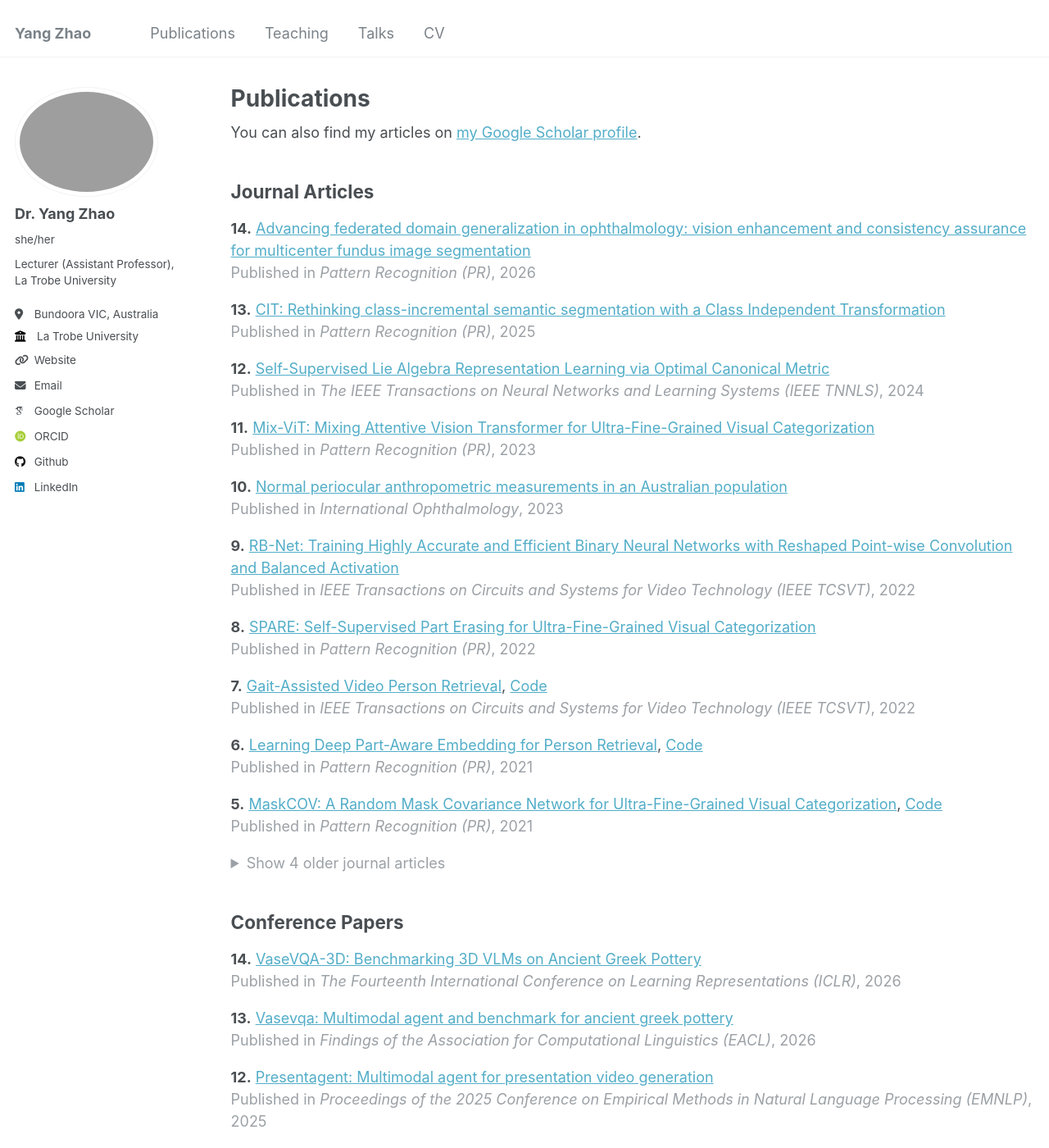
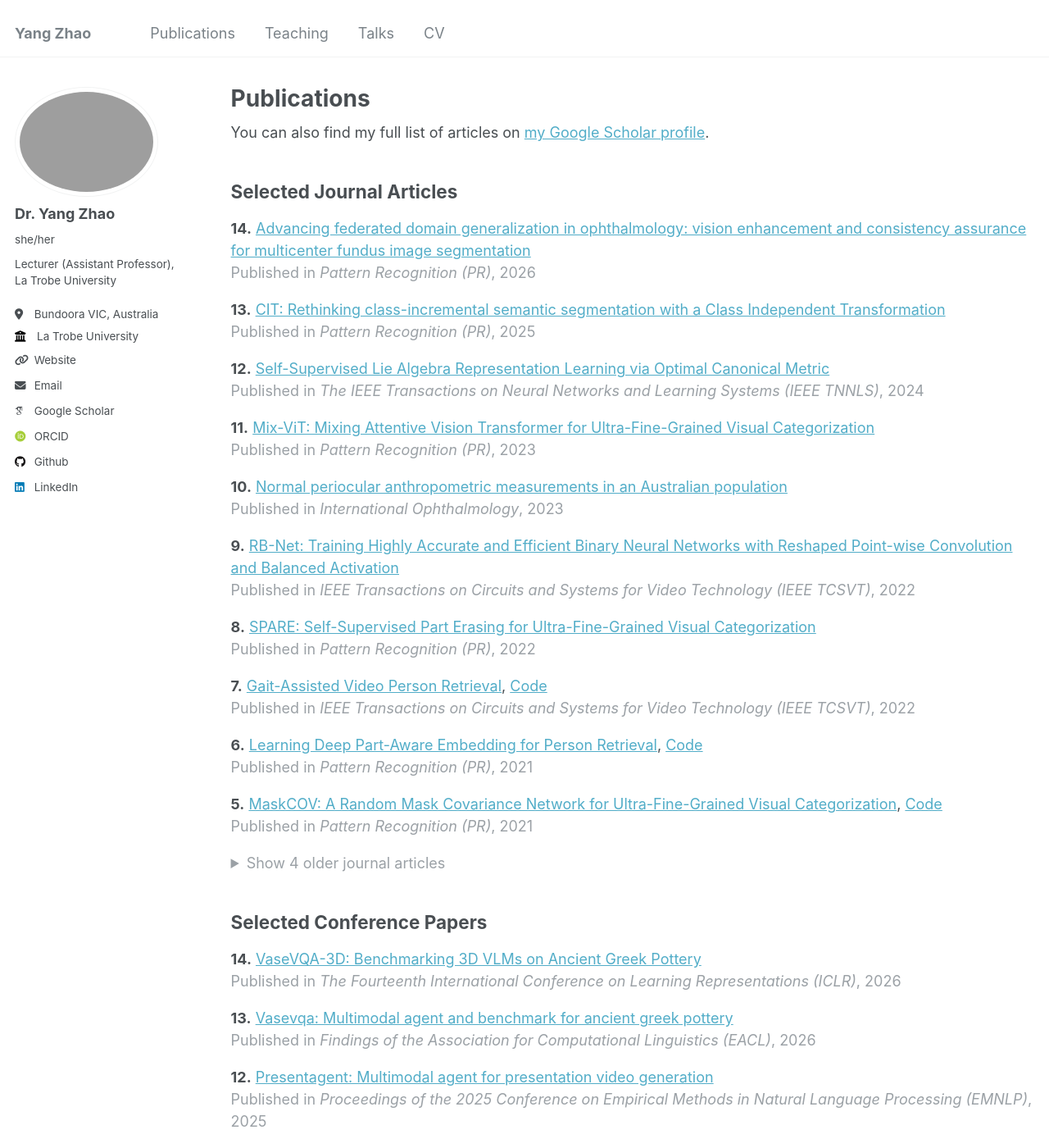
Before and after one commit to yangyangkiki/yangyangkiki.github.io, a Jekyll site: the page built from _pages/publications.html, in a window 1280 px wide and 1400 px high. Shown: the whole window at 82% size. Built offline with Jekyll 4.4.1, drawn with Linux system fonts in a browser that asks for light colours; some web fonts are replaced.

Commit message:
Update publications.html

```diff
--- a/_pages/publications.html
+++ b/_pages/publications.html
@@ -6,7 +6,7 @@ author_profile: true
 ---
 
 {% if site.author.googlescholar %}
-  <div class="wordwrap">You can also find my articles on <a href="{{site.author.googlescholar}}">my Google Scholar profile</a>.</div>
+  <div class="wordwrap">You can also find my full list of articles on <a href="{{site.author.googlescholar}}">my Google Scholar profile</a>.</div>
 {% endif %}
 
 {% include base_path %}
@@ -17,7 +17,7 @@ author_profile: true
 {% assign conference_papers = site.publications | where: "category", "conferences" | sort: "date" | reverse %}
 {% assign conference_count = conference_papers | size %}
 
-<h2>Journal Articles</h2>
+<h2>Selected Journal Articles</h2>
 <ul class="publication-list">
 {% for post in journal_papers limit: visible_limit %}
   {% assign paper_number = journal_count | minus: forloop.index0 %}
@@ -38,7 +38,7 @@ author_profile: true
 </details>
 {% endif %}
 
-<h2>Conference Papers</h2>
+<h2>Selected Conference Papers</h2>
 <ul class="publication-list">
 {% for post in conference_papers limit: visible_limit %}
   {% assign paper_number = conference_count | minus: forloop.index0 %}
```
